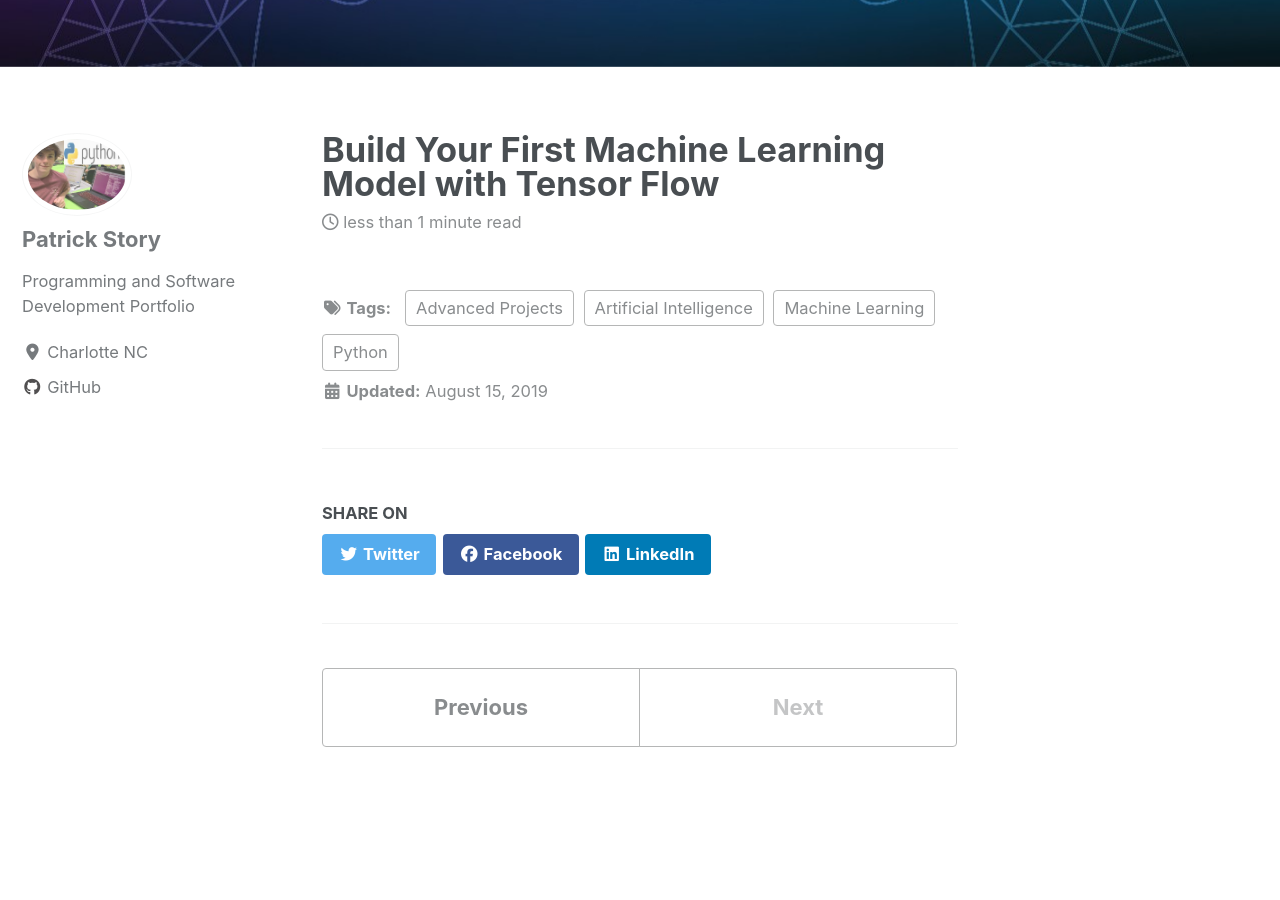
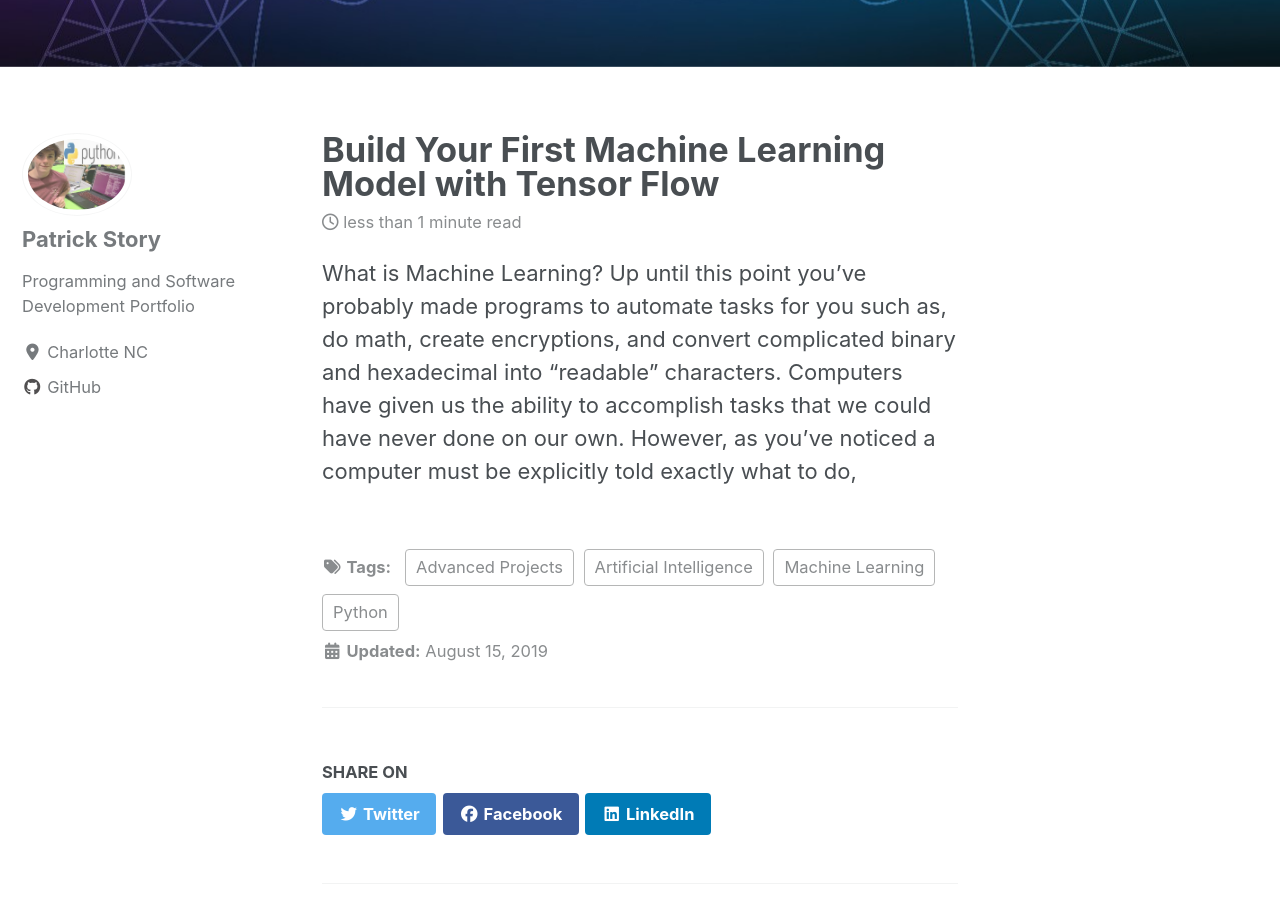
Before and after one commit to Patchyst/Patchyst.github.io, a Jekyll site: the page built from _posts/2019-08-15-My_First_Machine_Learning_Model.md, in a window 1280 px wide and 900 px high, scrolled down 502 px. Built offline with Jekyll 4.4.1, drawn with Linux system fonts in a browser that asks for light colours; cached includes are drawn as plain includes; nearby versions of some CDN libraries.

Commit message:
updating Machine Learning Project

```diff
--- a/_posts/2019-08-15-My_First_Machine_Learning_Model.md
+++ b/_posts/2019-08-15-My_First_Machine_Learning_Model.md
@@ -6,3 +6,5 @@
   image: "images/machinelearningban.jpg"
 excerpt: "In this project I guide you through how I made my first Machine Learning Model"
 ---
+What is Machine Learning?
+Up until this point you've probably made programs to automate tasks for you such as, do math, create encryptions, and convert complicated binary and hexadecimal into "readable" characters. Computers have given us the ability to accomplish tasks that we could have never done on our own. However, as you've noticed a computer must be explicitly told exactly what to do,
```
